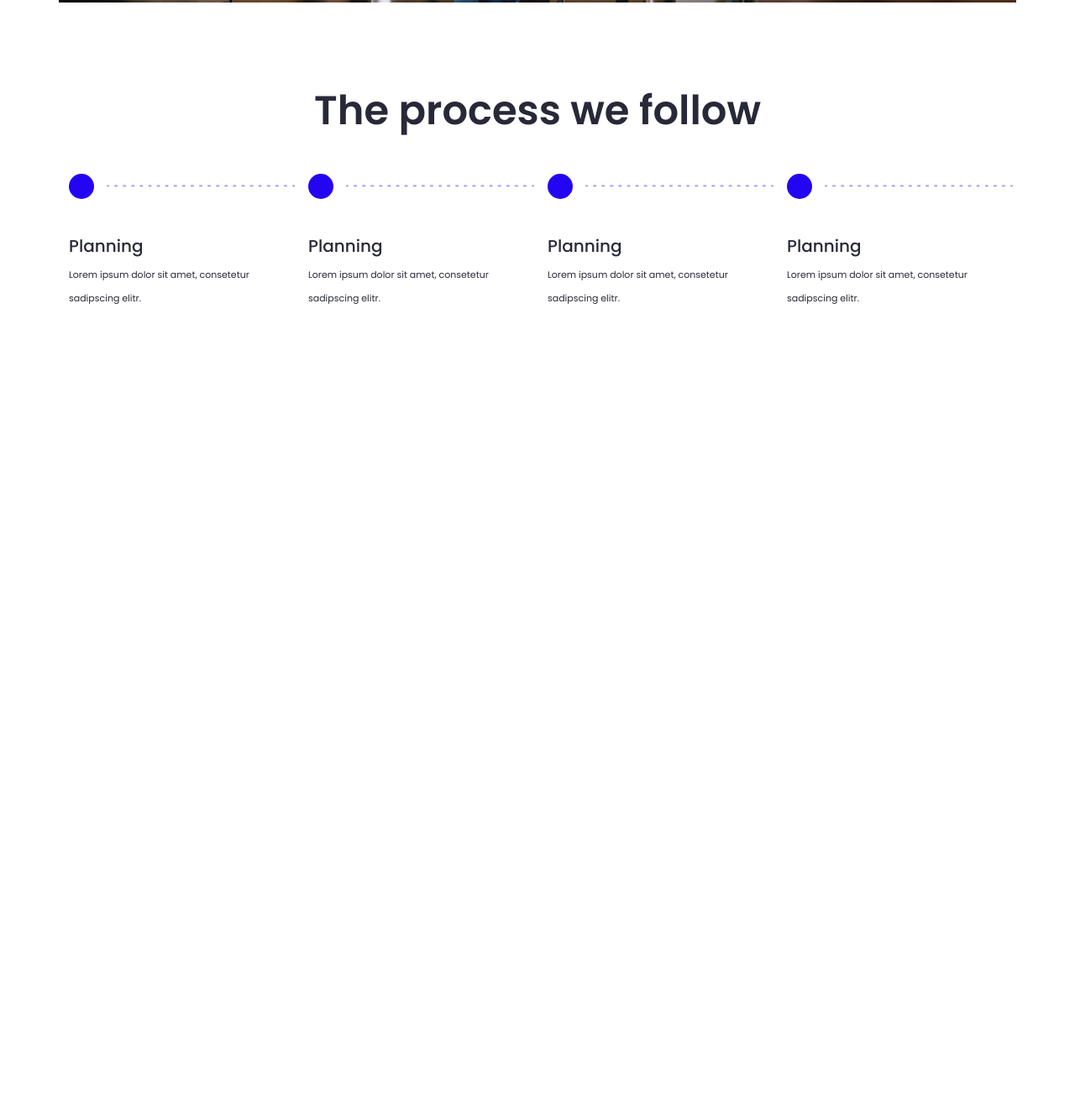
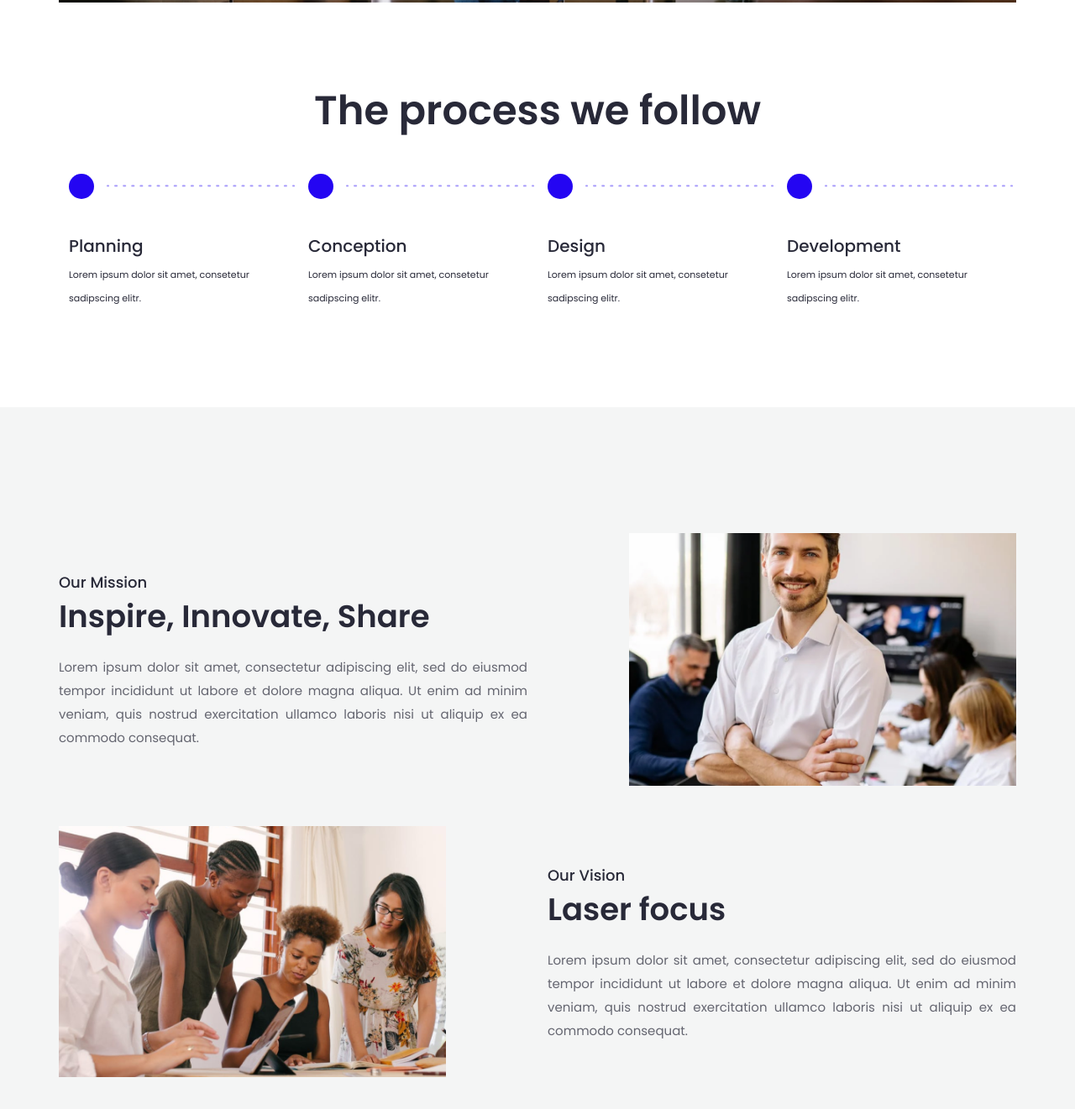
Before and after one commit to mdarafat2201/finsett2, a plain HTML site: page index.html in a window 1280 px wide. Shown: the part 1508-2829 px from the top of the page at 84% size. Before the commit the page ends 1993 px from the top, so only its background shows below. Drawn offline with Linux system fonts and the light colour scheme.

Commit message:
Mission  part

```diff
--- a/css/style.css
+++ b/css/style.css
@@ -140,3 +140,27 @@ body {
   line-height: 28px;
 }
 /* ====================== process part css end ================= */
+/* ====================== mission part css end ================= */
+#Mission_part {
+  padding: 150px 0;
+  background-color: var(--BannerColor);
+}
+#Mission_part .Mission_left h5 {
+  color: var(--PrimaryColor, #282938);
+  font-size: 18px;
+  font-weight: 500;
+}
+#Mission_part .Mission_left h2 {
+  color: var(--PrimaryColor, #282938);
+  font-size: 37px;
+  font-weight: 600;
+}
+#Mission_part .Mission_left p {
+  color: var(--PrimaryColor, #282938);
+  text-align: justify;
+  font-size: 15px;
+  font-weight: 400;
+  line-height: 28px;
+  opacity: 0.7;
+}
+/* ====================== mission part css end ================= */
--- a/index.html
+++ b/index.html
@@ -148,7 +148,7 @@
     </section>
     <!-- ==================== goal part html end =================== -->
     <!-- ==================== process part html start =================== -->
-    <div id="process_part">
+    <section id="process_part">
       <div class="container">
         <div class="process_title">
           <h2 class="mb-lg-5">The process we follow</h2>
@@ -183,7 +183,7 @@
                 </picture>
               </div>
               <div class="process_text mt-lg-5">
-                <h2>Planning</h2>
+                <h2>Conception</h2>
                 <p>Lorem ipsum dolor sit amet, consetetur sadipscing elitr.</p>
               </div>
             </div>
@@ -200,7 +200,7 @@
                 </picture>
               </div>
               <div class="process_text mt-lg-5">
-                <h2>Planning</h2>
+                <h2>Design</h2>
                 <p>Lorem ipsum dolor sit amet, consetetur sadipscing elitr.</p>
               </div>
             </div>
@@ -217,15 +217,73 @@
                 </picture>
               </div>
               <div class="process_text mt-lg-5">
-                <h2>Planning</h2>
+                <h2>Development</h2>
                 <p>Lorem ipsum dolor sit amet, consetetur sadipscing elitr.</p>
               </div>
             </div>
           </div>
         </div>
       </div>
-    </div>
+    </section>
     <!-- ==================== process part html end =================== -->
+    <!-- ====================  Mission  part html end =================== -->
+    <section id="Mission_part">
+      <div class="container p-0">
+        <div class="row justify-content-lg-between">
+          <div class="col-lg-6 mt-lg-5">
+            <div class="Mission_left">
+              <h5>Our Mission</h5>
+              <h2 class="mb-lg-4">Inspire, Innovate, Share</h2>
+              <p>
+                Lorem ipsum dolor sit amet, consectetur adipiscing elit, sed do
+                eiusmod tempor incididunt ut labore et dolore magna aliqua. Ut
+                enim ad minim veniam, quis nostrud exercitation ullamco laboris
+                nisi ut aliquip ex ea commodo consequat.
+              </p>
+            </div>
+          </div>
+          <div class="col-lg-5">
+            <div class="Mission_banner_img">
+              <picture>
+                <img
+                  src="./imgs/banner img 1.png"
+                  alt="./imgs/banner img 1.png"
+                  title="benner img"
+                  class="img-fluid w-100"
+                />
+              </picture>
+            </div>
+          </div>
+        </div>
+        <div class="row justify-content-lg-between mt-lg-5">
+          <div class="col-lg-5">
+            <div class="Mission_banner_img">
+              <picture>
+                <img
+                  src="./imgs/banner img 3.png"
+                  alt="./imgs/banner img 3.png"
+                  title="benner img"
+                  class="img-fluid w-100"
+                />
+              </picture>
+            </div>
+          </div>
+          <div class="col-lg-6 mt-lg-5">
+            <div class="Mission_left">
+              <h5>Our Vision</h5>
+              <h2 class="mb-lg-4">Laser focus</h2>
+              <p>
+                Lorem ipsum dolor sit amet, consectetur adipiscing elit, sed do
+                eiusmod tempor incididunt ut labore et dolore magna aliqua. Ut
+                enim ad minim veniam, quis nostrud exercitation ullamco laboris
+                nisi ut aliquip ex ea commodo consequat.
+              </p>
+            </div>
+          </div>
+        </div>
+      </div>
+    </section>
+    <!-- ====================  Mission  part html end =================== -->
 
     <script src="./js/bootstrap.min.js"></script>
     <script src="./js/fontawesome.min.js"></script>
```
Also changed, not shown: imgs/banner img 1.png (added), imgs/banner img 3.png (added).
